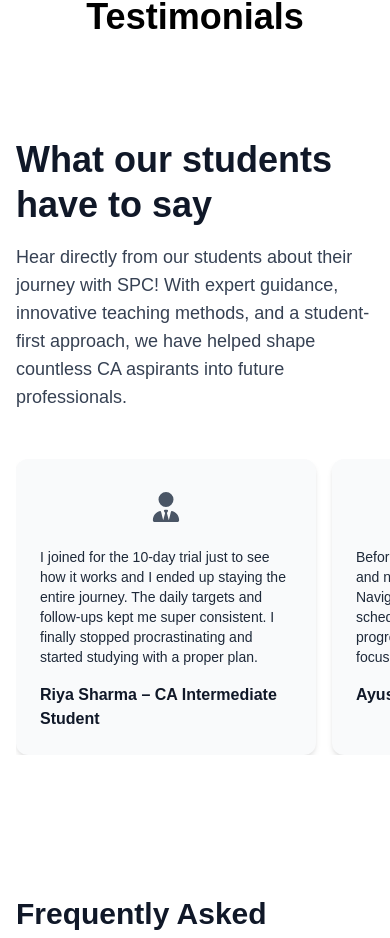
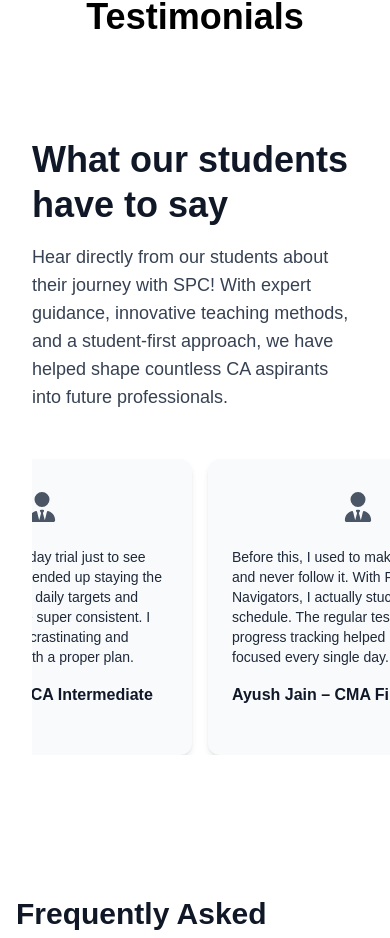
Before and after one commit to viratpatel1/professionalNavigators, a Next.js app: page / in a window 390 px wide. Shown: the part 4338-5276 px from the top of the page. Built offline with nearby package versions, Linux system fonts and the light colour scheme.

Commit message:
fix-scroll on phone

```diff
--- a/app/components/Testimonial.tsx
+++ b/app/components/Testimonial.tsx
@@ -1,74 +1,87 @@
-'use client'; // For Next.js app directory, ensure it's a client component
-
+'use client';
 import { useEffect, useRef, useState } from 'react';
-// import Image from 'next/image';
-// import { CgProfile } from 'react-icons/cg';
 import { FaUserTie } from 'react-icons/fa6';
 
 export default function TestimonialSection() {
     const testimonials = [
-        {
-            name: "Riya Sharma – CA Intermediate Student",
-            feedback: "I joined for the 10-day trial just to see how it works and I ended up staying the entire journey. The daily targets and follow-ups kept me super consistent. I finally stopped procrastinating and started studying with a proper plan."
-        },
-        {
-            name: "Ayush Jain – CMA Final Student",
-            feedback: "Before this, I used to make a timetable and never follow it. With Professional Navigators, I actually stuck to my schedule. The regular tests and progress tracking helped me stay focused every single day.",
-        },
-        {
-            name: "Meenal Deshpande – CS Executive Student",
-            feedback: "The team didn’t just guide me—they kept checking in on my progress. Even during exams, they were there to motivate me. It felt like I had someone walking beside me, not just giving instructions from afar."
-        },
-        {
-            name: "Ravi Gupta – CA Foundation Student",
-            feedback: "What helped me most was the structure. I didn't have to think 'what should I do today?' It was already planned for me. Daily goals, consistent follow-ups, and quick doubt-solving made all the difference."
-        },
-        {
-            name: "Aditi Verma – CMA Inter Student",
-            feedback: "During the 10-day trial, I saw how serious they were about helping students. It wasn't just a test—it was real support. That trial gave me clarity and confidence to commit fully."
-        },
-        {
-            name: "Nikhil Mehra – CA Final Student",
-            feedback: "The mock tests were game-changing. I used to avoid them, but here they were regular and part of the routine. That helped me build exam stamina and understand my weak areas."
-        },
-        {
-            name: "Shruti Shah – CS Professional Student",
-            feedback: "What I loved was the personal attention. They remembered what I was working on, asked about my progress, and celebrated small wins. That kind of motivation kept me going, especially during tough phases."
-        }
+        { name: "Riya Sharma – CA Intermediate Student", feedback: "I joined for the 10-day trial just to see how it works and I ended up staying the entire journey. The daily targets and follow-ups kept me super consistent. I finally stopped procrastinating and started studying with a proper plan." },
+        { name: "Ayush Jain – CMA Final Student", feedback: "Before this, I used to make a timetable and never follow it. With Professional Navigators, I actually stuck to my schedule. The regular tests and progress tracking helped me stay focused every single day." },
+        { name: "Meenal Deshpande – CS Executive Student", feedback: "The team didn’t just guide me—they kept checking in on my progress. Even during exams, they were there to motivate me. It felt like I had someone walking beside me, not just giving instructions from afar." },
+        { name: "Ravi Gupta – CA Foundation Student", feedback: "What helped me most was the structure. I didn't have to think 'what should I do today?' It was already planned for me. Daily goals, consistent follow-ups, and quick doubt-solving made all the difference." },
+        { name: "Aditi Verma – CMA Inter Student", feedback: "During the 10-day trial, I saw how serious they were about helping students. It wasn't just a test—it was real support. That trial gave me clarity and confidence to commit fully." },
+        { name: "Nikhil Mehra – CA Final Student", feedback: "The mock tests were game-changing. I used to avoid them, but here they were regular and part of the routine. That helped me build exam stamina and understand my weak areas." },
+        { name: "Shruti Shah – CS Professional Student", feedback: "What I loved was the personal attention. They remembered what I was working on, asked about my progress, and celebrated small wins. That kind of motivation kept me going, especially during tough phases." }
     ];
 
-    const scrollRef = useRef<HTMLDivElement>(null);
+    const scrollRef = useRef(null);
+    const intervalRef = useRef(null);
     const [currentIndex, setCurrentIndex] = useState(0);
+    const [isUserInteracting, setIsUserInteracting] = useState(false);
 
     useEffect(() => {
-        const scroll = () => {
-            if (!scrollRef.current) return;
+        const container = scrollRef.current;
+        if (!container) return;
 
-            const container = scrollRef.current;
-            const cardWidth = (container.firstElementChild as HTMLElement).offsetWidth + 16; // card + gap
-            const newIndex = (currentIndex + 1) % testimonials.length;
+        const handleUserInteractionStart = () => setIsUserInteracting(true);
+        const handleUserInteractionEnd = () => setIsUserInteracting(false);
+
+        container.addEventListener('touchstart', handleUserInteractionStart);
+        container.addEventListener('touchend', handleUserInteractionEnd);
+        container.addEventListener('mousedown', handleUserInteractionStart);
+        container.addEventListener('mouseup', handleUserInteractionEnd);
+
+        return () => {
+            container.removeEventListener('touchstart', handleUserInteractionStart);
+            container.removeEventListener('touchend', handleUserInteractionEnd);
+            container.removeEventListener('mousedown', handleUserInteractionStart);
+            container.removeEventListener('mouseup', handleUserInteractionEnd);
+        };
+    }, []);
+
+    useEffect(() => {
+        if (isUserInteracting) {
+            if (intervalRef.current) {
+                clearInterval(intervalRef.current);
+                intervalRef.current = null;
+            }
+            return;
+        }
+
+        const container = scrollRef.current;
+        if (!container) return;
+
+        const scrollStep = () => {
+            const card = container.firstElementChild;
+            if (!card) return;
+
+            const cardWidth = card.offsetWidth + 16;
+            let nextIndex = (currentIndex + 1) % testimonials.length;
             container.scrollTo({
-                left: cardWidth * newIndex,
+                left: nextIndex * cardWidth,
                 behavior: 'smooth',
             });
-            setCurrentIndex(newIndex);
+            setCurrentIndex(nextIndex);
         };
 
-        const interval = setInterval(scroll, 2000);
+        intervalRef.current = setInterval(scrollStep, 2500);
 
-        return () => clearInterval(interval);
-    }, [currentIndex, testimonials.length]);
+        return () => {
+            if (intervalRef.current) {
+                clearInterval(intervalRef.current);
+                intervalRef.current = null;
+            }
+        };
+    }, [currentIndex, isUserInteracting, testimonials.length]);
 
     return (
-        <section id="success" className="scroll-pt-0 pb-15 px-4 lg:px-35 bg-white relative overflow-hidden scroll-smooth">
-            {/* Centered Section Label */}
-            <div className="text-center mb-25">
+        <section
+            id="success"
+            className="scroll-pt-0 pb-15 px-4 lg:px-35 bg-white relative overflow-hidden scroll-smooth"
+        >
+            <div className="text-center mb-25 max-w-7xl mx-auto px-4">
                 <h2 className="text-4xl font-extrabold text-black mb-12 text-center">Testimonials</h2>
             </div>
-
-            {/* Flex container for left & right */}
-            <div className="flex flex-col lg:flex-row items-start justify-between gap-12">
-                {/* Left Side Text */}
+            <div className="flex flex-col lg:flex-row items-start justify-between gap-12 max-w-7xl mx-auto px-4">
                 <div className="lg:w-1/2">
                     <h2 className="text-4xl font-extrabold text-gray-900 mb-4 leading-tight">
                         What our students <br /> have to say
@@ -77,33 +90,25 @@ export default function TestimonialSection() {
                         Hear directly from our students about their journey with SPC! With expert guidance, innovative teaching methods, and a student-first approach, we have helped shape countless CA aspirants into future professionals.
                     </p>
                 </div>
-
-                {/* Right Side Carousel */}
                 <div
                     className="lg:w-1/2 flex gap-4 overflow-x-auto hide-scrollbar snap-x snap-mandatory"
                     ref={scrollRef}
+                    style={{ WebkitOverflowScrolling: 'touch', touchAction: 'pan-x' }}
                 >
                     {testimonials.map((item, index) => (
                         <div
                             key={index}
-                            className="bg-gray-50 rounded-xl shadow-md p-6 min-w-[300px] max-w-[350px] snap-center"
+                            className="bg-gray-50 rounded-xl shadow-md p-6 min-w-[280px] max-w-[300px] snap-center flex-shrink-0"
                         >
                             <div className="flex flex-col gap-4">
-                                {/* Profile Icon */}
                                 <div className="w-12 h-12 rounded-full overflow-hidden flex items-center justify-center self-center">
-                                    {/* <CgProfile className="text-3xl text-gray-600" /> */}
                                     <FaUserTie className="text-3xl text-gray-600" />
                                 </div>
-
-                                {/* Feedback */}
                                 <p className="text-gray-800 text-sm">{item.feedback}</p>
-
-                                {/* Name */}
                                 <p className="text-gray-900 font-semibold">{item.name}</p>
                             </div>
                         </div>
                     ))}
-
                 </div>
             </div>
         </section>
```
